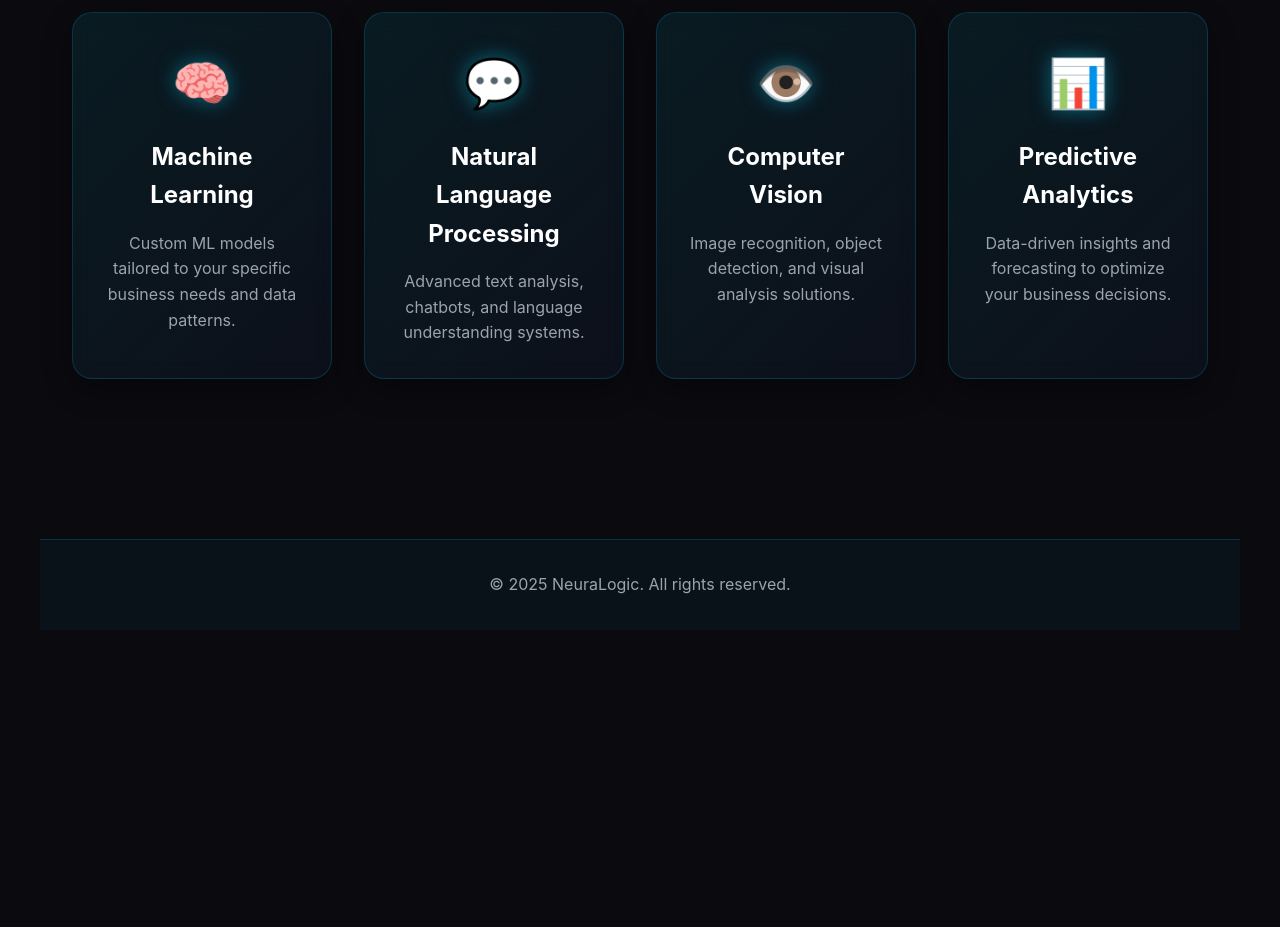
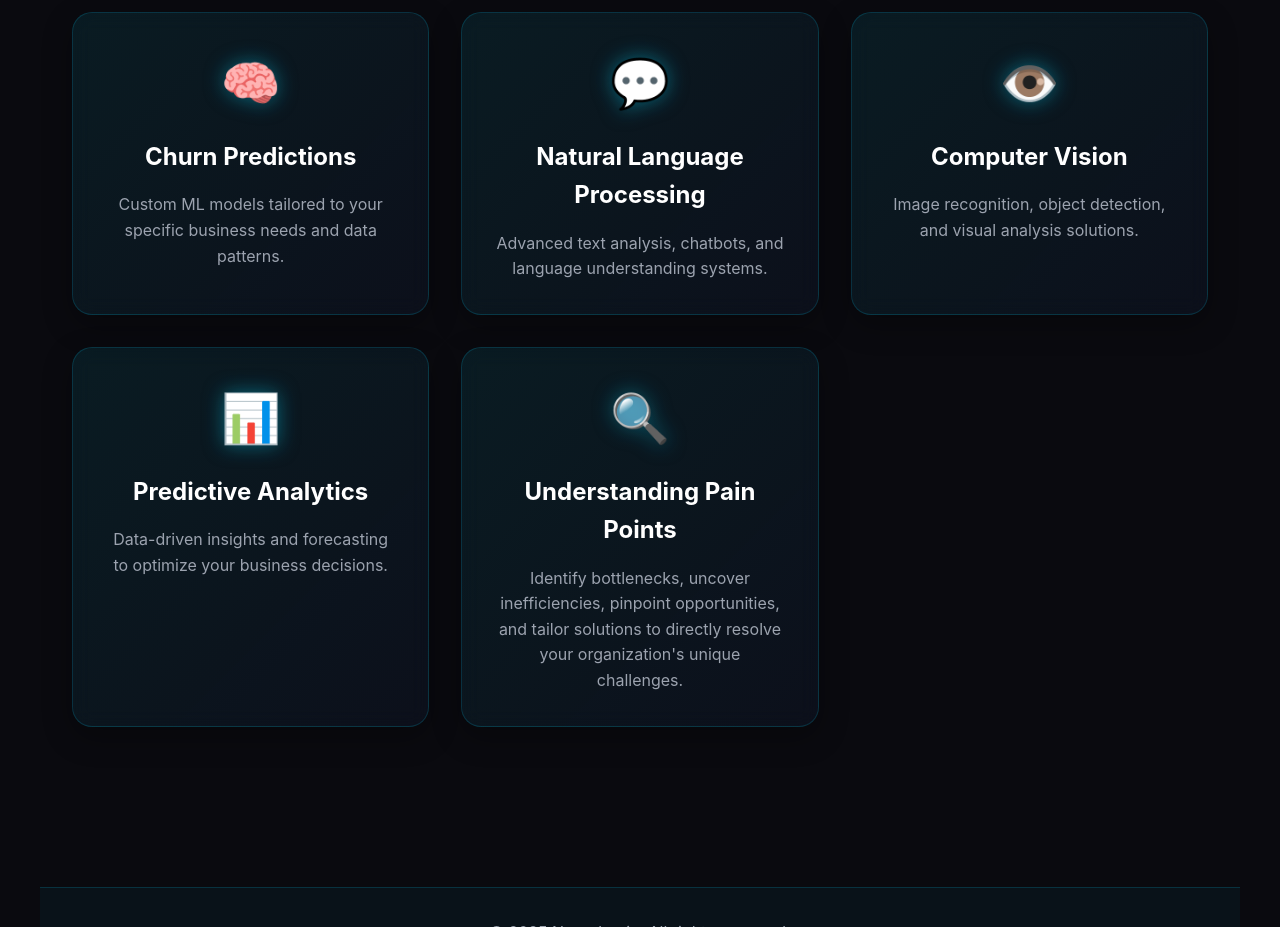
Before and after one commit to Bruceharris20/NeuraLogic, a website built with Vite: page index.html in a window 1280 px wide. Shown: the part 840-1767 px from the top of the page. Before the commit the page ends 1470 px from the top, so only its background shows below. Built offline with nearby package versions, Linux system fonts and the light colour scheme.

Commit message:
Update Services with Churn Predictions and Understanding Pain Points

```diff
--- a/main.js
+++ b/main.js
@@ -47,7 +47,7 @@ document.querySelector('#app').innerHTML = `
         <div class="services-grid">
           <div class="service-card">
             <div class="service-icon">🧠</div>
-            <h4>Machine Learning</h4>
+            <h4>Churn Predictions</h4>
             <p>Custom ML models tailored to your specific business needs and data patterns.</p>
           </div>
           <div class="service-card">
@@ -65,6 +65,11 @@ document.querySelector('#app').innerHTML = `
             <h4>Predictive Analytics</h4>
             <p>Data-driven insights and forecasting to optimize your business decisions.</p>
           </div>
+          <div class="service-card">
+            <div class="service-icon">🔍</div>
+            <h4>Understanding Pain Points</h4>
+            <p>Identify bottlenecks, uncover inefficiencies, pinpoint opportunities, and tailor solutions to directly resolve your organization's unique challenges.</p>
+          </div>
         </div>
       </section>
     </main>
--- a/style.css
+++ b/style.css
@@ -270,7 +270,7 @@ body {
 
 .services-grid {
   display: grid;
-  grid-template-columns: repeat(auto-fit, minmax(250px, 1fr));
+  grid-template-columns: repeat(auto-fit, minmax(280px, 1fr));
   gap: 2rem;
   margin-top: 2rem;
 }
```
